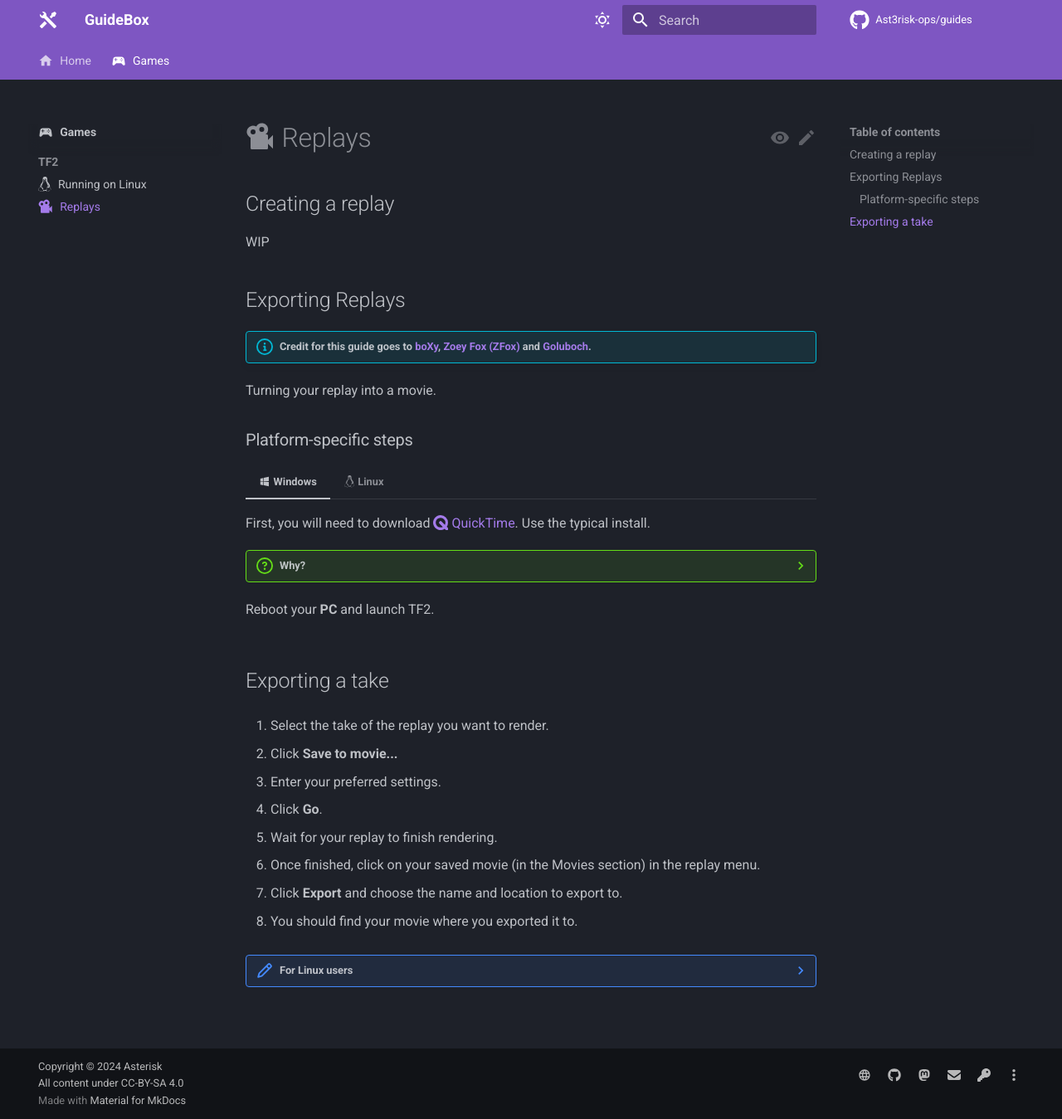
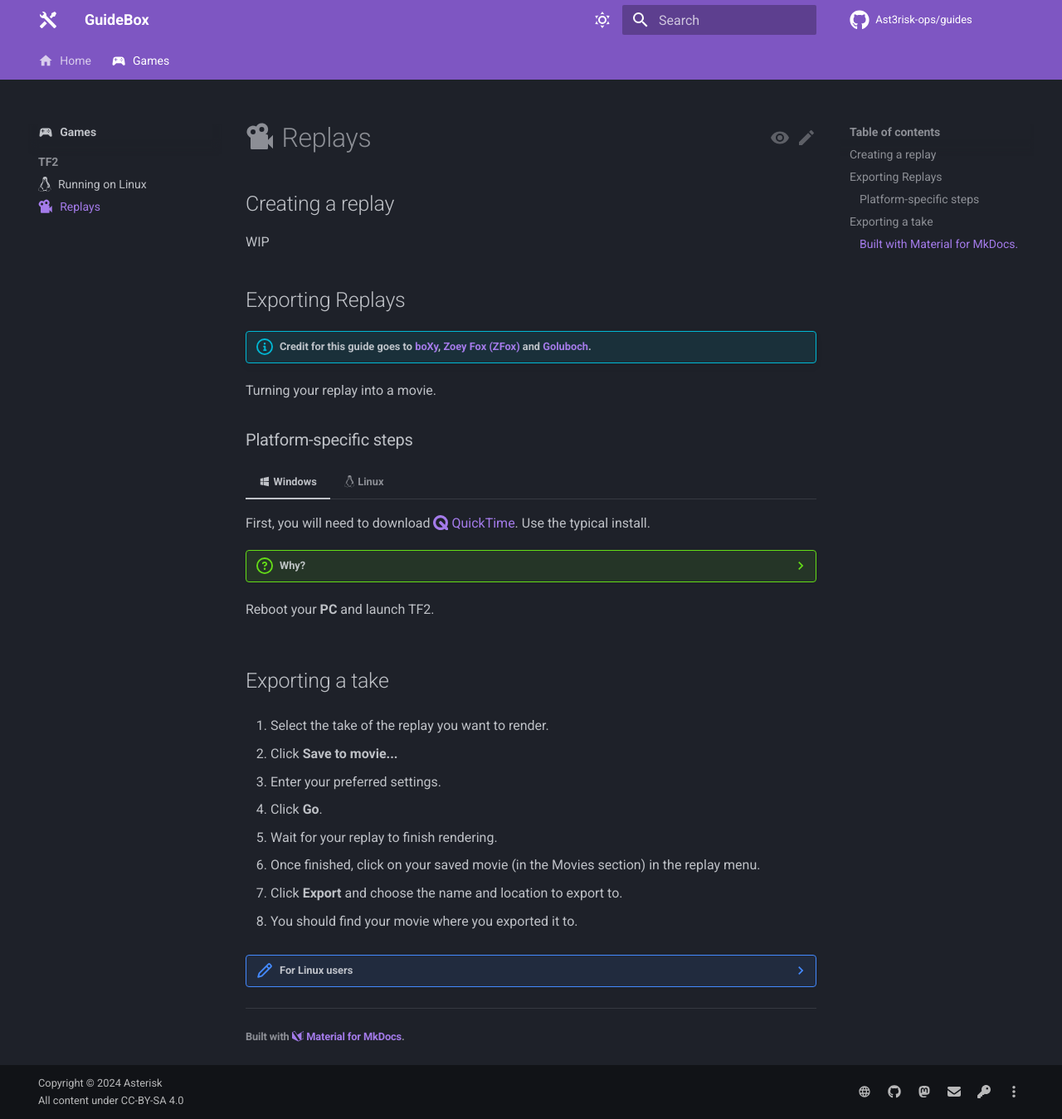
Before and after one commit to Ast3risk-ops/guides, an MkDocs documentation site: the page built from docs/games/pc/tf2/demos.md, in a window 1280 px wide and 1349 px high. Shown: the whole window at 83% size. Built offline with MkDocs 1.6.1 and Material for MkDocs 9.7.7, drawn with Linux system fonts in a browser that asks for light colours; comment, search, counter and statistics services are not loaded.

Commit message:
fix: new generator badge

```diff
--- a/includes/abbreviations.md
+++ b/includes/abbreviations.md
@@ -0,0 +1,3 @@
+--------
+
+###### Built with [:simple-materialformkdocs: Material for MkDocs](https://squidfunk.github.io/mkdocs-material).
--- a/mkdocs.yml
+++ b/mkdocs.yml
@@ -105,6 +105,7 @@ plugins:
       enabled: true
 
 extra:
+  generator: false
   social:
     - icon: material/web
       link: https://asterisk.lol
```
